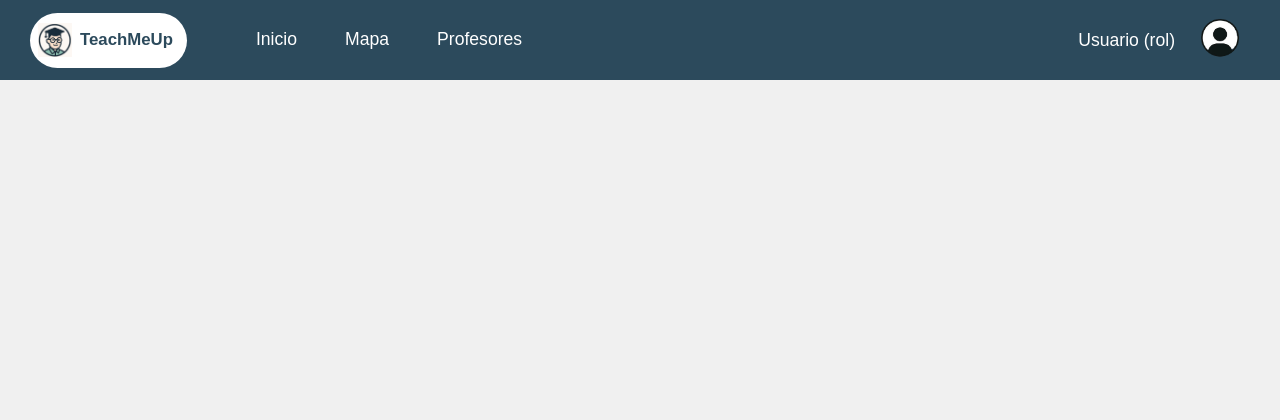
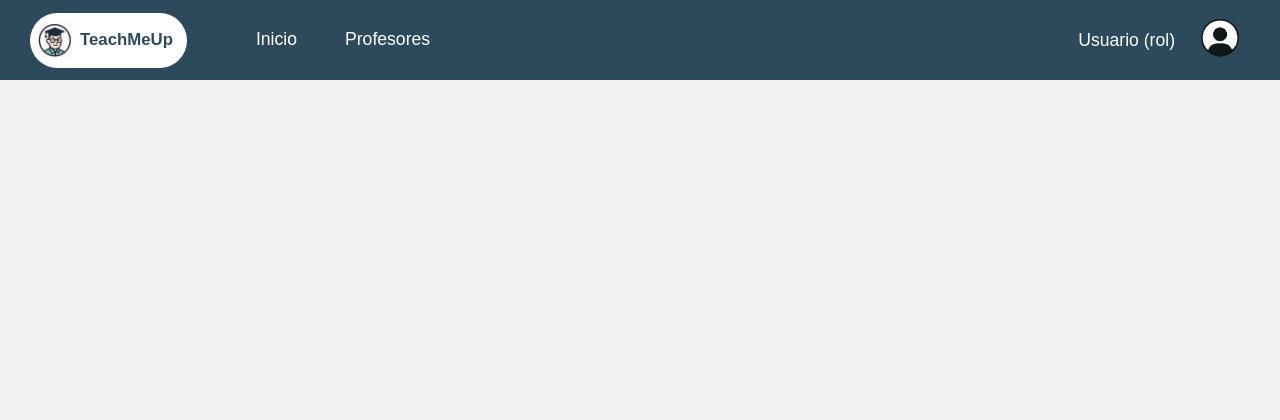
Before and after one commit to lautaro-lluebero/TeachMeUp, a Flask app: template templates/opiniones.html in a window 1280 px wide. Shown: the top 420 px of the page. Run offline with Flask 3, Linux system fonts and the light colour scheme; the template is opened without the code that fills it, so the values that code supplies are empty; parts of the project's set-up code (start-up, migrations or seed data) failed here and were passed over.

Commit message:
saquè todo

```diff
--- a/app.py
+++ b/app.py
@@ -48,6 +48,3 @@ def mostrar_chatbot():
 # Run the app
 if __name__ == "__main__":
     app.run(debug=True)
-
-from routes.routes_profesores import routes_profesores
-app.register_blueprint(routes_profesores)
--- a/routes/routes_profesores.py
+++ b/routes/routes_profesores.py
@@ -215,7 +215,3 @@ def detalle_profesor(profesor_id):
 from flask import Blueprint, render_template
 
 routes_profesores = Blueprint('routes_profesores', __name__)
-
-@routes_profesores.route("/mapa", endpoint="mapa_profes")
-def mapa_profes():
-    return render_template("mapaProf.html")
--- a/templates/layout.html
+++ b/templates/layout.html
@@ -52,13 +52,6 @@
              class="nav-item {% if request.endpoint == 'routes_main.index' %}active{% endif %}">
             Inicio
           </a>
-
-          <!-- NUEVO: botón Mapa (apunta a routes_profesores.mapa_profes) -->
-          <a href="{{ url_for('routes_profesores.mapa_profes') }}"
-             class="nav-item {% if request.endpoint == 'routes_profesores.mapa_profes' %}active{% endif %}">
-            Mapa
-          </a>
-
           <!-- Profesores -->
           <a href="{{ url_for('routes_profesores.listar_profesores') }}"
              class="nav-item {% if request.endpoint == 'routes_profesores.listar_profesores' %}active{% endif %}">
```
